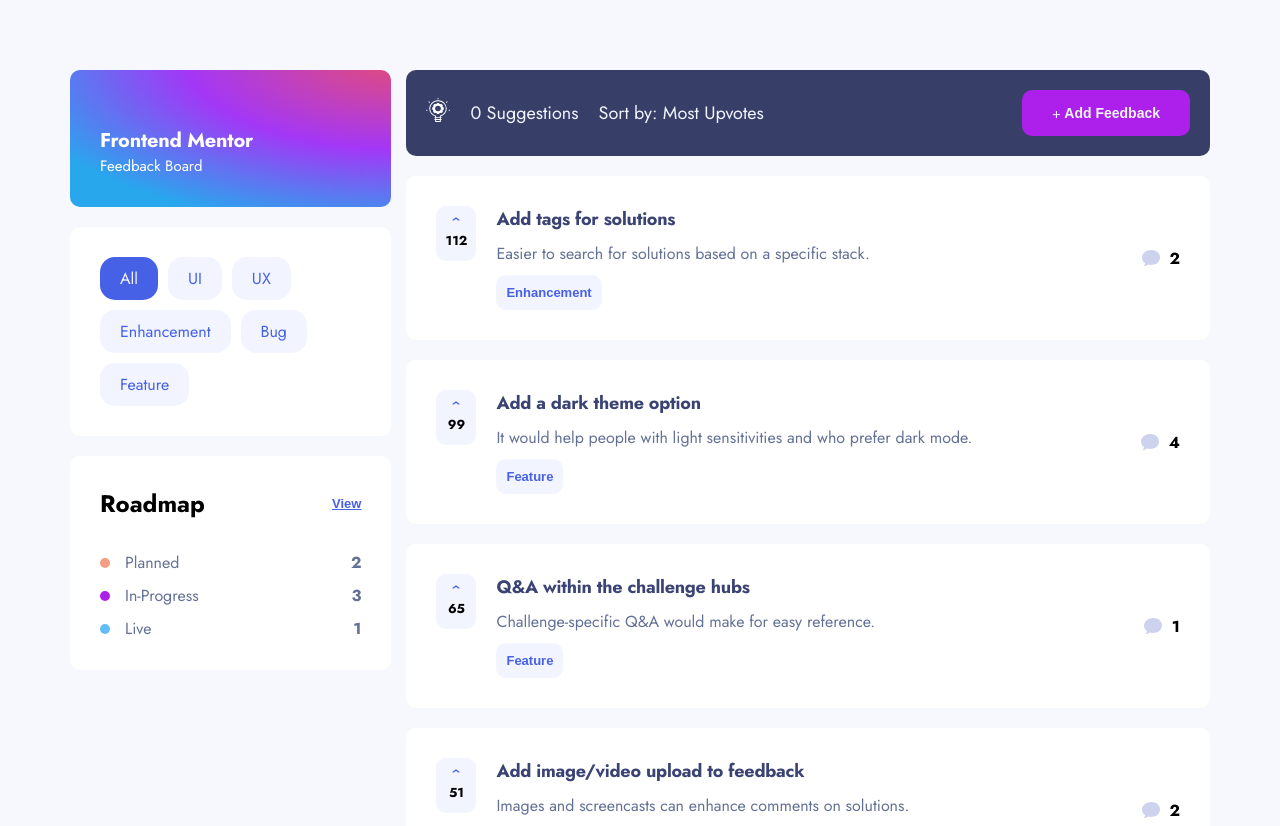
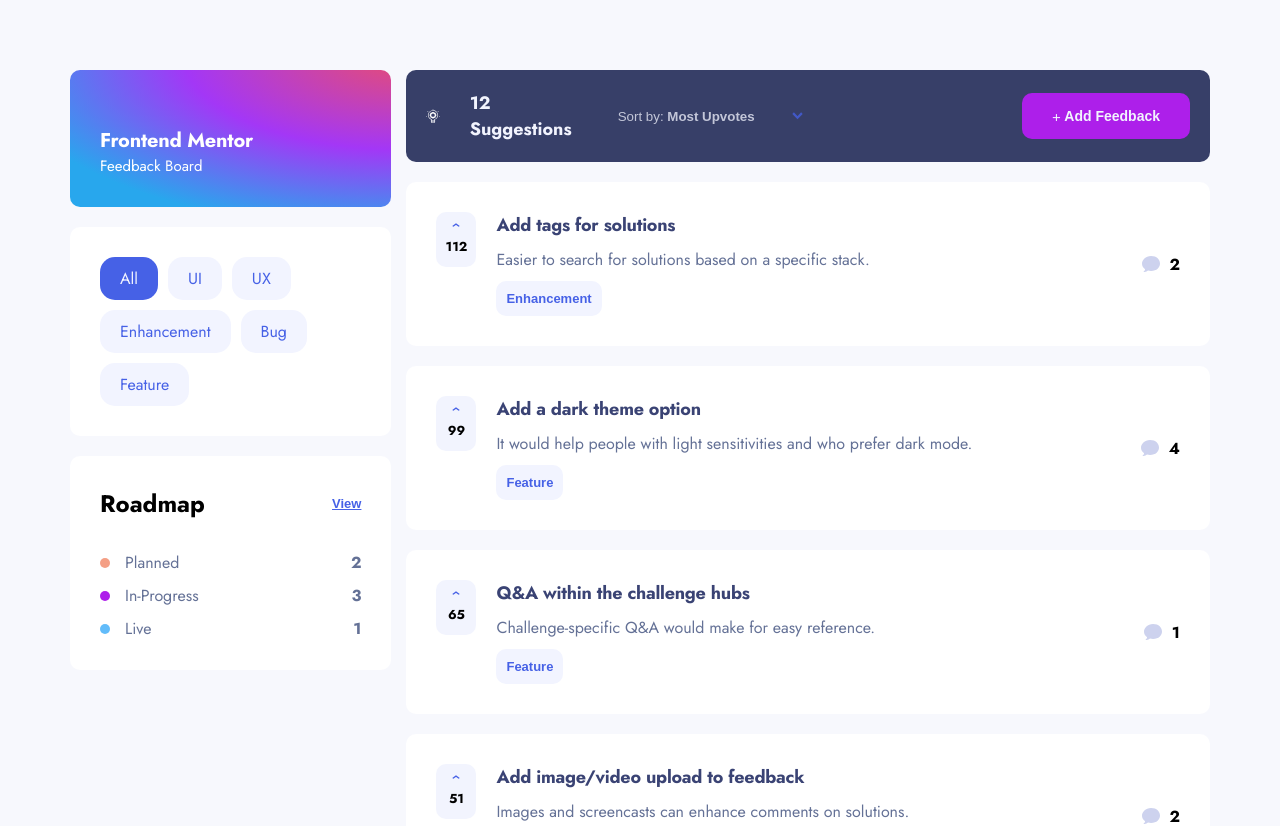
Before and after one commit to curlos/product-feedback-app, a Next.js app: page / in a window 1280 px wide. Shown: the top 826 px of the page. Built offline with nearby package versions, Linux system fonts and the light colour scheme.

Commit message:
Add sort dropdown

```diff
--- a/components/FeedbackList.js
+++ b/components/FeedbackList.js
@@ -3,6 +3,7 @@
 import styles from '../styles/FeedbackList.module.scss'
 import { getData } from '../utils/getData'
 import Feedback from './Feedback'
+import SortDropdown from './SortDropdown'
 
 const FeedbackList = () => {
 
@@ -14,13 +15,11 @@
     <div className={styles.container}>
       <div className={styles.topBar}>
         <div className={styles.topBarLeft}>
-          <div>
-            <Image src="/assets/suggestions/icon-suggestions.svg" alt="" width={24} height={24}/>
-          </div>
+          <Image src="/assets/suggestions/icon-suggestions.svg" alt="" width={24} height={24}/>
 
-          <div>0 Suggestions</div>
+          <h3 className={styles.suggestionsTitle}>{data.productRequests.length} Suggestions</h3>
 
-          <div>Sort by: Most Upvotes</div>
+          <SortDropdown />
         </div>
 
         <button type="button" className={styles.addFeedback}>
--- /dev/null
+++ b/components/SortDropdown.js
@@ -0,0 +1,34 @@
+import React, { useState } from 'react'
+import Image from 'next/image'
+import styles from '../styles/Dropdown.module.scss'
+
+const OPTIONS = ['Most Upvotes', 'Least Upvotes', 'Most Comments', 'Least Comments']
+
+const SortDropdown = () => {
+
+  const [open, setOpen] = useState(false)
+  const [selected, setSelected] = useState(OPTIONS[0])
+
+  return (
+    <div className={`${styles.dropdown} ${styles.dark}`}>
+      <button className={`${styles.dropdownButton}`} onClick={() => setOpen(!open)}>
+        <div>Sort by: <span className={styles.selected}>{selected}</span></div>
+        <Image src={`/assets/shared/icon-arrow-${open ? 'up' : 'down'}.svg`} alt="" width={11} height={8} className={styles.arrow} />
+      </button>
+      {open && (
+        <div className={styles.dropdownContent}>
+          {OPTIONS.map((option) => (
+            <div key={option} className={styles.option} onClick={() => setSelected(option)}>
+              <div>{option}</div>
+              {selected === option && (
+                <Image src="/assets/shared/icon-check.svg" alt="" width={11} height={8} />
+              )}
+            </div>
+          ))}
+        </div>
+      )}
+    </div>
+  )
+}
+
+export default SortDropdown
--- a/styles/Dropdown.module.scss
+++ b/styles/Dropdown.module.scss
@@ -18,8 +18,12 @@
     color: #3A4374;
     width: 100%;
 
-    img {
+    .arrow {
       color: #4661E6;
+    }
+
+    .selected {
+      font-weight: bold;
     }
 
     &.active {
@@ -54,4 +58,19 @@
       color: #AD1FEA;
     }
   }
+
+  &.dark {
+    .dropdownButton {
+      display: flex;
+      align-items: center;
+      background-color: transparent;
+      color: #F2F4FE;
+      opacity: 75%;
+      margin: 0;
+
+      .arrow {
+        border-color: white;
+      }
+    }
+  }
 }
--- a/styles/FeedbackList.module.scss
+++ b/styles/FeedbackList.module.scss
@@ -8,6 +8,7 @@
 .topBar {
   display: flex;
   justify-content: space-between;
+  align-items: center;
   background-color: #373F68;
   border-radius: 10px;
   padding: 20px;
@@ -18,7 +19,11 @@
 .topBarLeft {
   display: flex;
   align-items: center;
-  gap: 20px;
+  gap: 30px;
+
+  .suggestionsTitle {
+    font-size: 18px;
+  }
 }
 
 .addFeedback {
```
